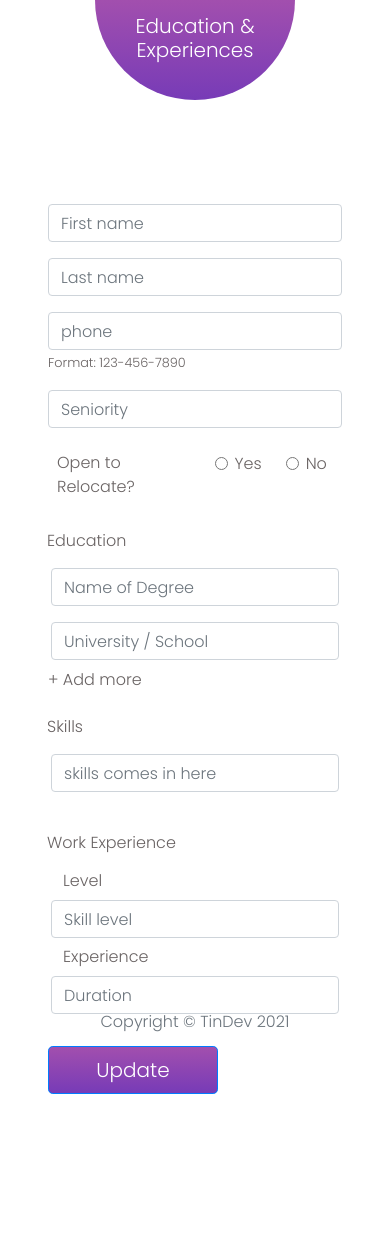
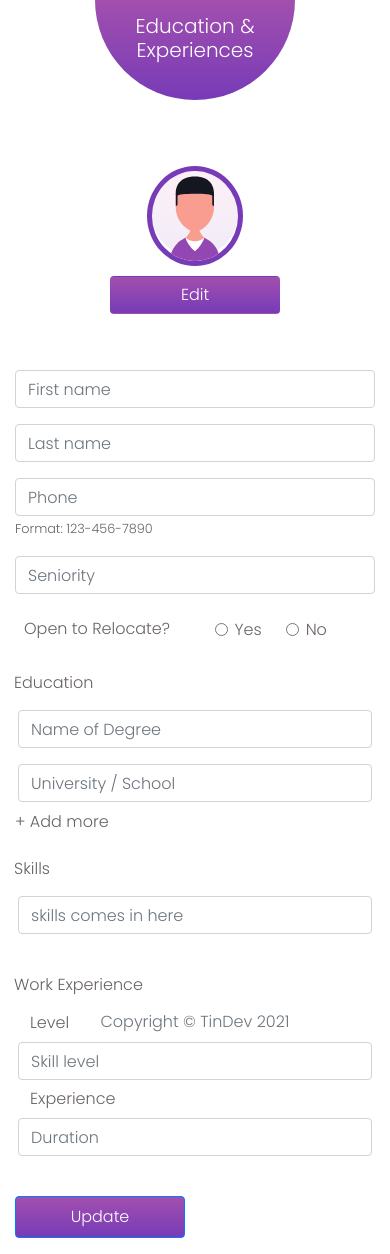
Before and after one commit to khumair/Tindev-Frontend, a React (Create React App) app: page /edit-jobseeker-profile in a window 390 px wide. Before the commit the page ends 1102 px from the top, so only its background shows below. Built offline with nearby package versions, Linux system fonts and the light colour scheme.

Commit message:
Profile Picture edit included

```diff
--- a/src/pages/EditProfile/index.tsx
+++ b/src/pages/EditProfile/index.tsx
@@ -7,7 +7,14 @@ import HalfCircle from '../../components/HalfCircle'
 import CustomButton from '../../components/CustomButton'
 import { updateJobseekerRequest } from '../../redux/actions/jobseeker'
 
+// Set initial state for profile image
+const initialState = { alt: 'default', src: userImg }
+
 const EditProfile = () => {
+  // Set local state for profile image upload
+  const [{ alt, src }, setPreview] = React.useState(initialState)
+
+  //Set local state for form inputs
   const [state, setState] = React.useState({
     id: '',
     firstName: '',
@@ -21,8 +28,22 @@ const EditProfile = () => {
     duration: '',
   })
 
+  // Handler for image upload
+  const fileHandler = (event: React.ChangeEvent<HTMLInputElement>) => {
+    const { files } = event.target
+    setPreview(
+      files
+        ? {
+            src: URL.createObjectURL(files[0]),
+            alt: files[0].name,
+          }
+        : initialState
+    )
+  }
+
   const dispatch = useDispatch()
 
+  // Handler for form inputs
   const handleChange = (e: React.FormEvent<HTMLFormElement>) => {
     const target = e.target
     const value = (target as HTMLInputElement).value
@@ -34,6 +55,7 @@ const EditProfile = () => {
     })
   }
 
+  // Destructuring from state
   const {
     firstName,
     lastName,
@@ -46,10 +68,11 @@ const EditProfile = () => {
     duration,
   } = state
 
+  // Handler for form submit
   const handleSubmit = (e: React.FormEvent<HTMLFormElement>) => {
     e.preventDefault()
-    console.log('Submitted')
     const userData = {
+      src,
       firstName,
       lastName,
       phone,
@@ -60,7 +83,7 @@ const EditProfile = () => {
       skillLevel,
       duration,
     }
-
+    console.log('userData', userData)
     dispatch(updateJobseekerRequest(userData))
   }
 
@@ -71,12 +94,12 @@ const EditProfile = () => {
       <Form
         onSubmit={e => handleSubmit(e)}
         onChange={e => handleChange(e)}
-        className="container p-5 my-5"
+        className="container my-5"
       >
-        <div className="d-flex">
+        <div className="top-form-container d-flex">
           <div className="personal-form">
             <Form.Group as={Row} controlId="formHorizontalFName">
-              <Col sm="10">
+              <Col>
                 <Form.Control
                   type="text"
                   name="firstName"
@@ -86,7 +109,7 @@ const EditProfile = () => {
             </Form.Group>
 
             <Form.Group as={Row} controlId="formHorizontalLName">
-              <Col sm="10">
+              <Col>
                 <Form.Control
                   type="text"
                   name="lastName"
@@ -96,11 +119,11 @@ const EditProfile = () => {
             </Form.Group>
 
             <Form.Group as={Row} controlId="formHorizontalphone">
-              <Col sm="10">
+              <Col>
                 <Form.Control
                   type="tel"
                   name="phone"
-                  placeholder="phone"
+                  placeholder="Phone"
                   pattern="[0-9]{3}-[0-9]{3}-[0-9]{4}"
                 />
                 <small>Format: 123-456-7890</small>
@@ -108,7 +131,7 @@ const EditProfile = () => {
             </Form.Group>
 
             <Form.Group as={Row} controlId="formHorizontalSeniority">
-              <Col sm="10">
+              <Col>
                 <Form.Control
                   type="text"
                   name="seniority"
@@ -140,10 +163,19 @@ const EditProfile = () => {
               </Col>
             </Form.Group>
           </div>
-          <div className="m-auto hide-sm">
-            <img src={userImg} alt="userImg-svg" />
-            <br />
-            <CustomButton text="Upload" className="my-2 py-2" />
+          <div className="m-auto pb-5">
+            <img className="preview" src={src} alt={alt} />
+            <label htmlFor="imageUpload" className="customBtn btn btn-block">
+              Edit
+            </label>
+            <input
+              accept="image/*"
+              type="file"
+              name="preview"
+              onChange={fileHandler}
+              id="imageUpload"
+              style={{ display: 'none' }}
+            />
           </div>
         </div>
         <Form.Label as="legend" column sm={2} className="ml-n3">
@@ -177,29 +209,29 @@ const EditProfile = () => {
           </Col>
         </Form.Row>
         <br />
-        <Form.Label as="legend" column sm={4} className="ml-n3">
+        <Form.Label as="legend" column className="ml-n3">
           Work Experience
         </Form.Label>
         <br />
 
-        <Form.Label as="legend" column sm={2}>
+        <Form.Label as="legend" column>
           Level
         </Form.Label>
         <Form.Row>
-          <Col sm={4} className="px-2">
+          <Col className="px-2">
             <Form.Control name="skillLevel" placeholder="Skill level" />
           </Col>
         </Form.Row>
-        <Form.Label as="legend" column sm={2}>
+        <Form.Label as="legend" column>
           Experience
         </Form.Label>
         <Form.Row>
-          <Col sm={4} className="px-2">
+          <Col className="px-2">
             <Form.Control name="duration" placeholder="Duration" />
           </Col>
         </Form.Row>
         <br />
-        <CustomButton text="Update" className="my-2 py-2 btn-lg" />
+        <CustomButton text="Update" className="my-3 py-2" />
       </Form>
     </>
   )
--- a/src/redux/actions/jobseeker.ts
+++ b/src/redux/actions/jobseeker.ts
@@ -6,7 +6,6 @@ import {
 } from '../types'
 
 export const updateJobseekerRequest = (data: Credential) => {
-  console.log('Action fired')
   return {
     type: UPDATE_JOBSEEKER_REQUEST,
     payload: data,
--- a/src/scss/_mobile.scss
+++ b/src/scss/_mobile.scss
@@ -1,16 +1,18 @@
 @media screen and (max-width: 767px) {
   .hide-md {
     display: none !important;
+  }
+  .top-form-container {
+    flex-direction: column-reverse;
+  }
+  .personal-form {
+    width: 100% !important;
   }
 }
 
 @media screen and (max-width: 576px) {
   .hide-sm {
     display: none !important;
-  }
-
-  .personal-form {
-    width: 100% !important;
   }
 
   .card-container {
--- a/src/scss/styles.scss
+++ b/src/scss/styles.scss
@@ -25,7 +25,8 @@ body {
   color: var(--purple);
 }
 
-Button {
+Button,
+.customBtn {
   background: linear-gradient(#a24fae, #773bb7);
   color: #fff;
   min-width: 170px;
@@ -85,3 +86,21 @@ a:hover {
   width: fit-content;
   min-width: 100px;
 }
+
+.preview {
+  height: 100px;
+  width: auto;
+  border-radius: 50%;
+  border: 5px solid #773bb7;
+  margin: 10px auto;
+  display: flex;
+  justify-content: center;
+}
+
+.test1 {
+  border: green 2px solid;
+}
+
+.test2 {
+  border: red 2px solid;
+}
```
Also changed, not shown: 1 other file (tests, documents, lock files or other folders).
